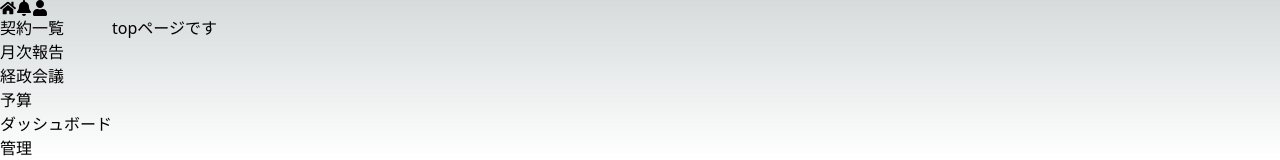
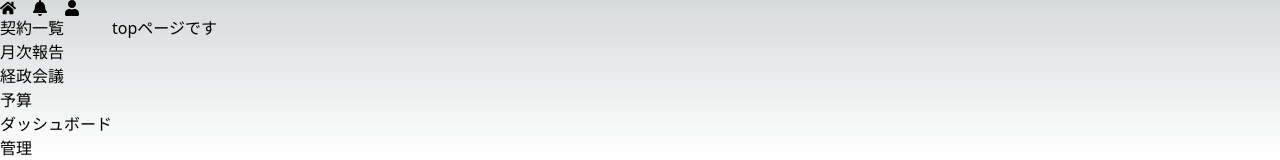
Before and after one commit to taichees/budget-report, a Next.js app: page /top in a window 1280 px wide. Shown: the top 160 px of the page. Built offline with nearby package versions, Linux system fonts and the light colour scheme.

Commit message:
close #10 +フォルダ名誤りでtailwindが効いていなかったので修正しました。

```diff
--- a/component/molecules/Header.tsx
+++ b/component/molecules/Header.tsx
@@ -1,16 +1,13 @@
-import HeaderLink from '../atoms/HeaderLink';
 import { FC } from 'react';
 import { FaHome, FaBell, FaUser } from 'react-icons/fa';
+import HeaderLink from '../atoms/HeaderLink';
 
-//icon={<SomeIcon />}を加えればアイコンで表示できる
 const Header: FC = () => {
   return (
-        <header className="header">
-            <div className="page-container" style={{ display: 'flex' }}>
+    <header className="header flex space-x-4">
       <HeaderLink page="top" icon={<FaHome />} />
       <HeaderLink page="notice" icon={<FaBell />} />
       <HeaderLink page="account" icon={<FaUser />} />
-            </div>
     </header>
   );
 };
--- a/tailwind.config.js
+++ b/tailwind.config.js
@@ -2,7 +2,7 @@
 module.exports = {
   content: [
     "./pages/**/*.{js,ts,jsx,tsx}",
-    "./components/**/*.{js,ts,jsx,tsx}",
+    "./component/**/*.{js,ts,jsx,tsx}",
   ],
   theme: {
     extend: {},
```
Lines whose indentation alone changed are shown as unchanged.
